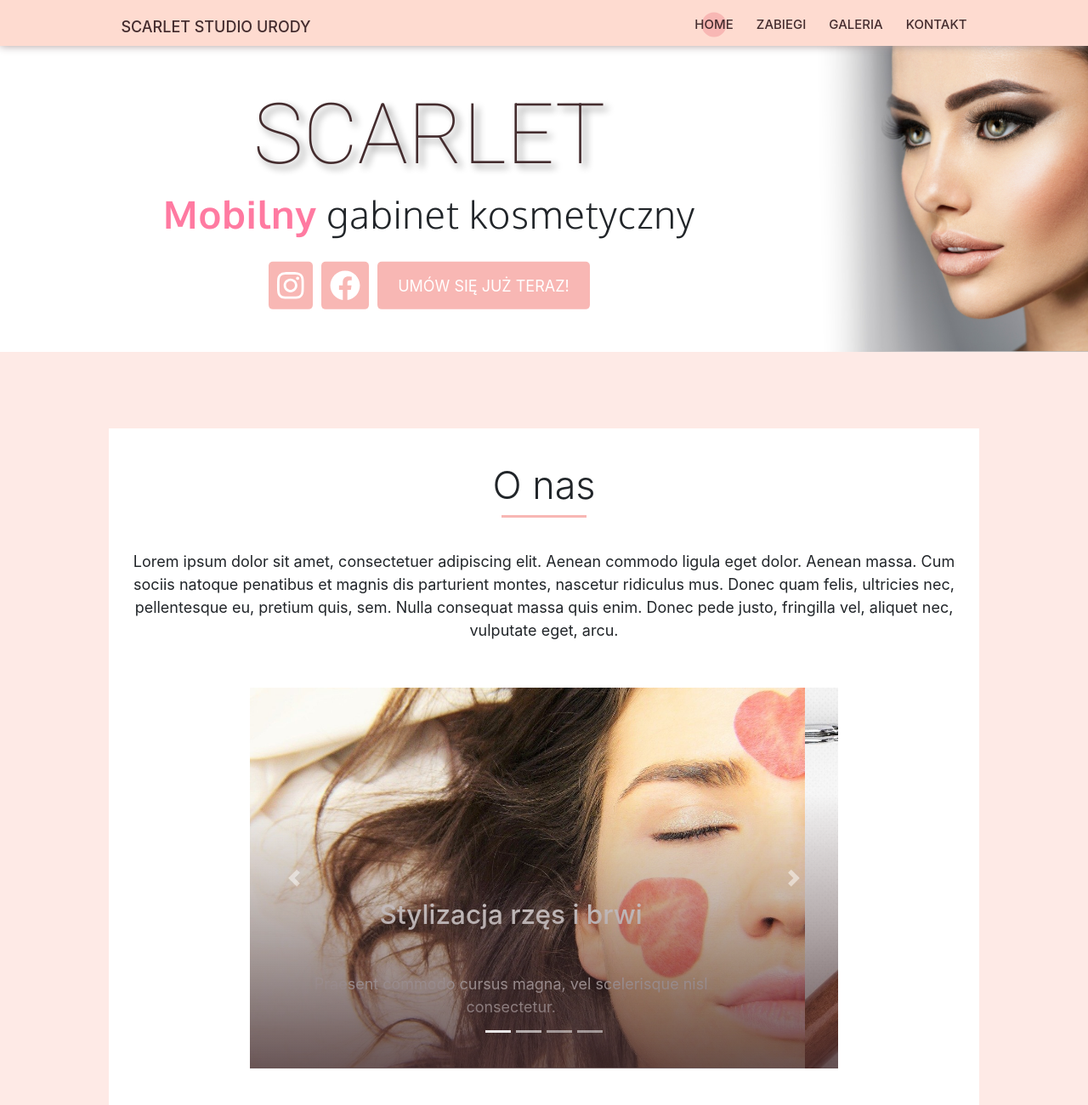
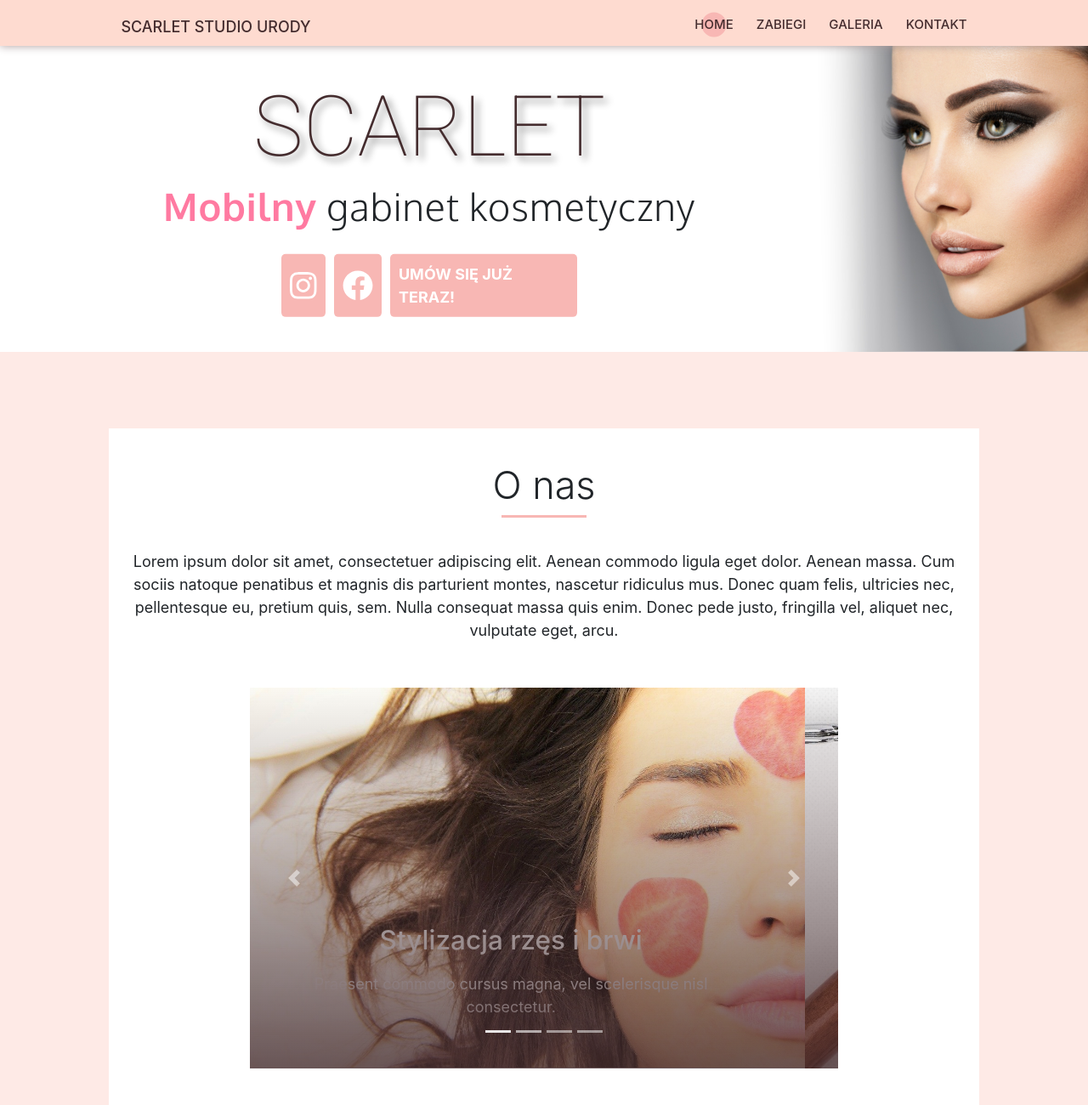
Before and after one commit to majeranek85/scarlet, a Gatsby site: page / in a window 1280 px wide. Shown: the top 1300 px of the page at 85% size. Built offline with nearby package versions, Linux system fonts and the light colour scheme; Gatsby itself is replaced by a stand-in of ours.

Commit message:
Update style

```diff
--- a/src/components/features/slider.js
+++ b/src/components/features/slider.js
@@ -47,7 +47,7 @@ const Slider = () => {
         <Carousel.Caption>
           <div>
             <h3>Stylizacja rzęs i brwi</h3>
-            <p>Praesent commodo cursus magna, vel scelerisque nisl consectetur.</p>
+            <p style={{paddingTop: '10px'}}>Praesent commodo cursus magna, vel scelerisque nisl consectetur.</p>
           </div>
         </Carousel.Caption>
       </Carousel.Item>
@@ -56,7 +56,7 @@ const Slider = () => {
         <Carousel.Caption>
           <div>
             <h3>Zabiegi pielęgnacyjne</h3>
-            <p>Praesent commodo cursus magna, vel scelerisque nisl consectetur.</p>
+            <p style={{paddingTop: '10px'}}>Praesent commodo cursus magna, vel scelerisque nisl consectetur.</p>
           </div>
         </Carousel.Caption>
       </Carousel.Item>
@@ -65,7 +65,7 @@ const Slider = () => {
         <Carousel.Caption>
           <div>
             <h3>Zabiegi oczyszczające i złuszczające</h3>
-            <p>Praesent commodo cursus magna, vel scelerisque nisl consectetur.</p>
+            <p style={{paddingTop: '10px'}}>Praesent commodo cursus magna, vel scelerisque nisl consectetur.</p>
           </div>
         </Carousel.Caption>
       </Carousel.Item>
@@ -74,7 +74,7 @@ const Slider = () => {
         <Carousel.Caption>
           <div>
             <h3>Kosmetologia estetyczna</h3>
-            <p>Praesent commodo cursus magna, vel scelerisque nisl consectetur.</p>
+            <p style={{paddingTop: '10px'}}>Praesent commodo cursus magna, vel scelerisque nisl consectetur.</p>
           </div>
         </Carousel.Caption>
       </Carousel.Item>
@@ -88,14 +88,19 @@ export default Slider;
 
 const StyledCarousel = styled(Carousel)`
   margin: 3rem auto;
+
   .carousel-inner::after {
     position: absolute;
     content:'';
     bottom: 0;
     left: 0;
     width: 100%;
-    height: 80%;
+    height: 100%;
     background: ${theme.text};
-    background: linear-gradient(180deg, rgba(68,44,46,0) 10%, rgba(68,44,46,0.8) 100%);
+    background: linear-gradient(180deg, rgba(68,44,46,0) 0%, rgba(68,44,46,0.8) 100%);
+
+    .carousel-caption p {
+      padding-top: 10px;
+    }
   }
 `;
--- a/src/components/sections/hero.js
+++ b/src/components/sections/hero.js
@@ -75,11 +75,12 @@ const StyledContainer = styled.section`
       }
 
       .callToAction {
-        flex: 0 0 250px;
+        flex: 0 0 170px;
         text-decoration: none;
         display: flex;
-        font-size: 1rem;
+        font-size: 0.8rem;
         justify-content: center;
+        font-weight: 700;
       }
     }
   }
@@ -92,6 +93,11 @@ const StyledContainer = styled.section`
 
     .text-wrapper {
       left: 15%;
+
+      .socials .callToAction {
+        flex: 0 0 220px;
+        font-size: 1rem;
+      }
     }
   }
 `;
```
